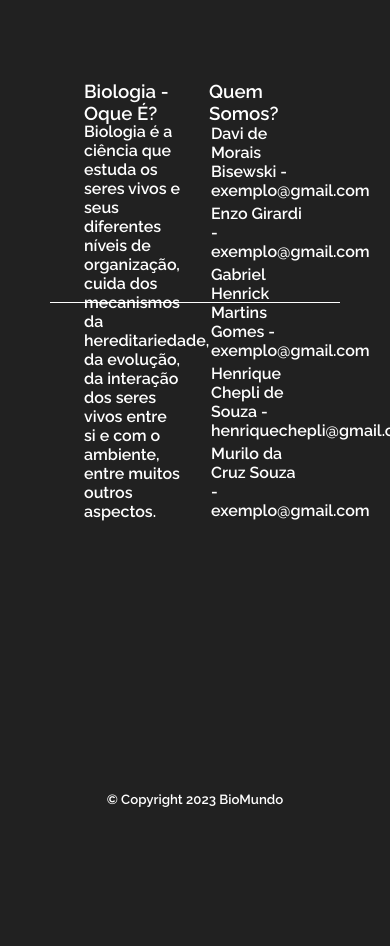
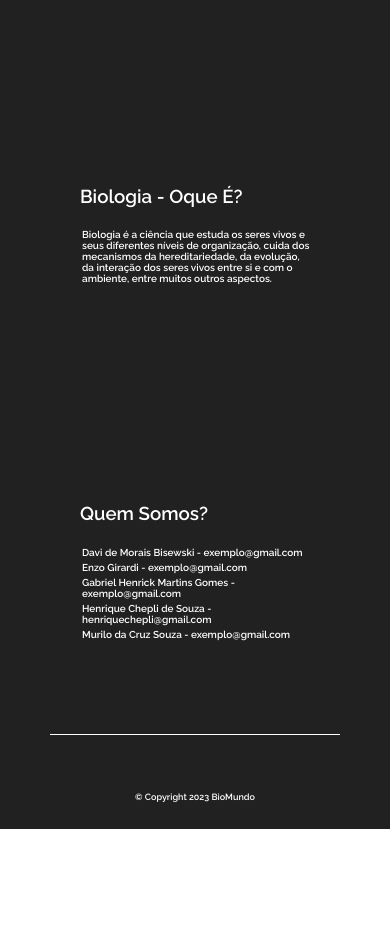
Before and after one commit to HenriqueChepli/BioMundo, a plain HTML site: page index.html in a window 390 px wide. Shown: the part 869-1815 px from the top of the page. After the commit the page ends 1698 px from the top, so only its background shows below. Drawn offline with Linux system fonts and the light colour scheme.

Commit message:
responsividade do index do quase

```diff
--- a/global.css
+++ b/global.css
@@ -3,7 +3,8 @@
   }
 
   html {
-	scroll-behavior: smooth ;
+	scroll-behavior: smooth;
+  overflow-x: hidden;
   }
 
   body, ul {
@@ -40,6 +41,7 @@
   justify-content: space-between;
   background: #e7e7e7;
   margin: auto;
+  margin-top: 10px;
   border-radius: 20px;
   }
 
@@ -59,7 +61,7 @@
 	letter-spacing: 2.5px;
 	position: absolute;
 	max-width: 1270px;
-	top: 70px;
+	top: 79px;
 	right: 0px;
 	left: 0px;
 	background: #e7e7e7;
@@ -156,8 +158,8 @@
   }
 
   .info{
-	width: 30vw;
-	height: 100%;
+	width: 35vw;
+	height: 25vh;
 	color: #ffffff;
   }
 
@@ -191,7 +193,7 @@
 	justify-content: center;
 	text-align: center;
 	width: 100%;
-	height: 10vh;
+	height: 2.5vh;
   }
 
   #copyright{
@@ -203,35 +205,93 @@
 
   /*Responsividade*/
 
+@media (max-width:1050px) {
+    .text-nick{
+      font-size: 10px;
+    }
+
+    #footer-top{
+      height: 25vh;
+    }
+    #copyright{
+      font-size: 9px;
+    }
+}
+
+@media (max-width:850px) {
+  .text-nick{
+    font-size: 11px;
+  }
+}
+
 @media (max-width:700px) {
-	  #footer {
+	  #footer-top {
 		display: flex;
 		justify-content: space-around;
-		flex-direction: row;
-		background-color: #212121;
-		padding: 75px 50px 0 50px;
-		width: 100%;
-		height: 80vh;
+		flex-direction: column;
 		flex-wrap: wrap;
+    height: 40vh;
 	  }
 
 }
 
-@media (max-width:450px) {
-	  #footer {
-		height: 160vh;
-	  }
+@media (max-width:550px) {
+  .text-nick{
+    font-size: 7px;
+  }
+
+  #footer-top{
+    height: 25vh;
+  }
+  #copyright{
+    font-size: 9px;
+  }
 }
 
-@media (max-width:380px) {
-	#logo {
-		padding-top: 10px;
-		width: 300px;
-		text-decoration: none;
-		color: #0d0d0d;
-	  }
+@media (max-width:450px) {
+    #footer{
+      height: 80vh;
+    }
+    #footer-bottom{
+      height: 2.5vh;
+    }
+    #footer-top{
+      display: flex;
+      align-items: center;
+      justify-content: space-around;
+      flex-wrap: wrap;
+      flex-direction: column;
+      height: 60vh;
+    }
+    .info{
+      height: 15vh;
+      width: 65vw;
+    }
+    .text-nick{
+      font-size: 13px;
+    }
+}
 
-	  #logo h1 {
-		font-size: 3.5vh;
-	  }
+@media (max-width:399px) {
+  #footer{
+    height: 100vh;
+  }
+  #footer-bottom{
+    height: 2.5vh;
+  }
+  #footer-top{
+    display: flex;
+    align-items: center;
+    justify-content: space-around;
+    flex-wrap: wrap;
+    flex-direction: column;
+    height: 80vh;
+  }
+  .info{
+    height: 15vh;
+    width: 65vw;
+  }
+  .text-nick{
+    font-size: 10px;
+  }
 }
--- a/index.html
+++ b/index.html
@@ -44,12 +44,10 @@
                <h2 class="subtitle" id="subtitle2">Projeto Integrador</h2>
             </div>
          </div>
-         <img src="index-logo.png" alt="" class="indexImg">
-
-      </main>
-   </section>
+         <img src="index-logo.png" alt="Imagem do Index" class="indexImg">
    </main>
    </section>
+
    <footer id="footer">
       <div id="footer-top">
          <div class="info">
@@ -57,7 +55,7 @@
                <h3>Biologia - Oque É?</h3>
             </div>
             <div class="conteudo-footer">
-               <h4>Biologia é a ciência que estuda os seres vivos e seus diferentes níveis de organização, cuida dos
+               <h4 class="text-nick">Biologia é a ciência que estuda os seres vivos e seus diferentes níveis de organização, cuida dos
                   mecanismos da hereditariedade, da evolução, da interação dos seres vivos entre si e com o ambiente, entre muitos
                   outros aspectos.</h4>
             </div>
```
Also changed, not shown: citologia.html (+1 -1 lines), ecologia.html (+1 -1 lines), ecossistema.html (+1 -1 lines), evolucao.html (+1 -1 lines), fisiologia.html (+1 -1 lines), genetica.html (+1 -1 lines), sambaqui.html (+1 -1 lines).
